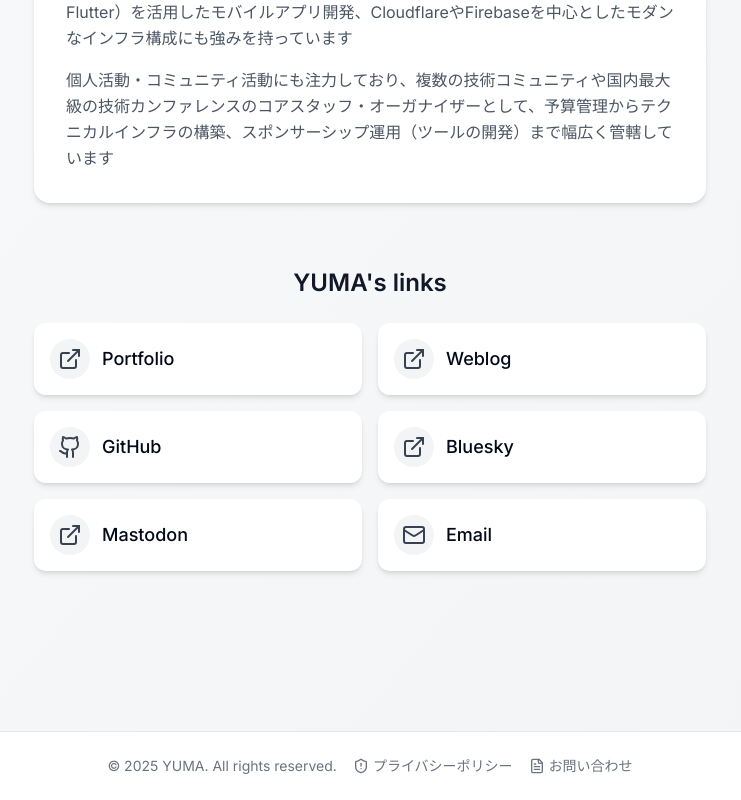
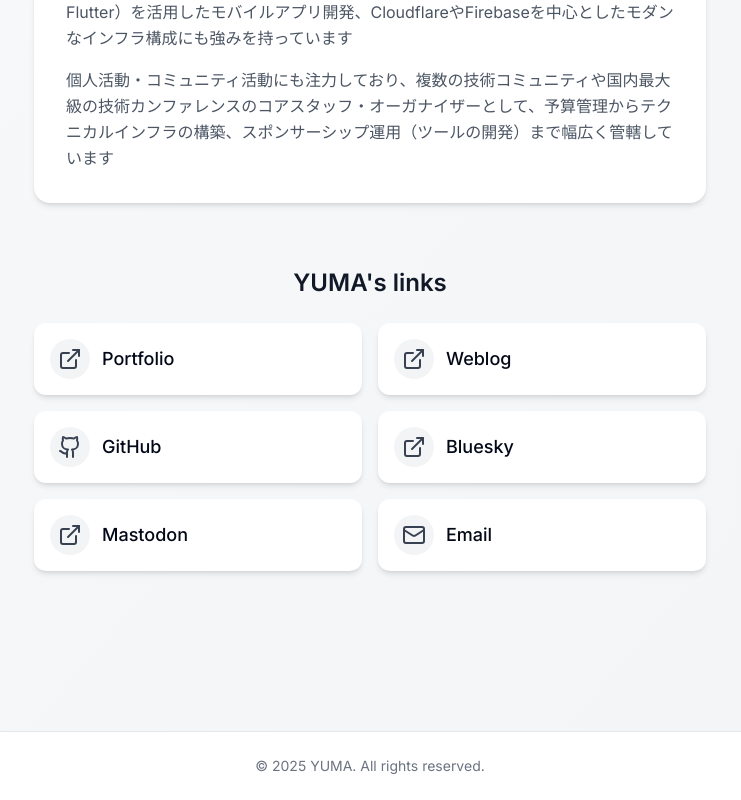
Before and after one commit to nekohack/portal, a Next.js app: page / in a window 1280 px wide. Shown: the part 702-1502 px from the top of the page, without its empty margins (270-1011 px from the left). Built offline with nearby package versions, Linux system fonts and the light colour scheme.

Commit message:
fix: 不要なコンテンツを削除

```diff
--- a/app/page.tsx
+++ b/app/page.tsx
@@ -112,22 +112,6 @@
           <span>
             &copy; {new Date().getFullYear()} YUMA. All rights reserved.
           </span>
-          <div className="flex gap-4">
-            <Link
-              href="/privacy"
-              className="hover:underline flex items-center gap-1"
-            >
-              <ShieldAlert className="h-4 w-4" />
-              プライバシーポリシー
-            </Link>
-            <Link
-              href="/contact"
-              className="hover:underline flex items-center gap-1"
-            >
-              <FileText className="h-4 w-4" />
-              お問い合わせ
-            </Link>
-          </div>
         </div>
       </footer>
     </main>
```
